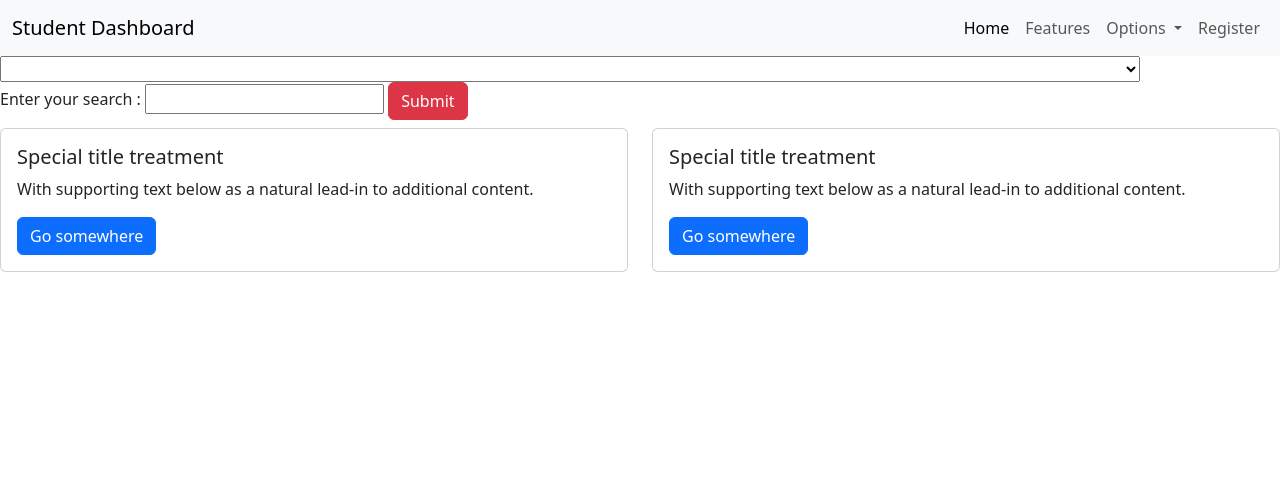
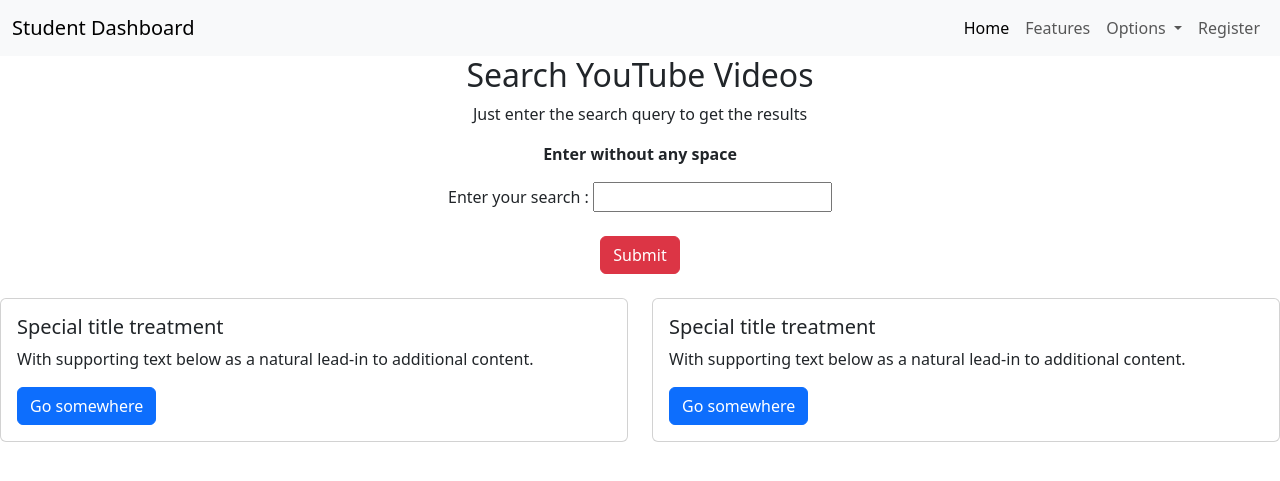
Before and after one commit to NellyJett/student-portal-application, a Django app: page /youtube in a window 1280 px wide. Shown: the top 481 px of the page. Run offline with Django 4.2, Linux system fonts and the light colour scheme; lists and menus that the app fills with data are empty.

Commit message:
reworked youtube view and youtube template

```diff
--- a/student_portal_app/templates/dashboard/youtube.html
+++ b/student_portal_app/templates/dashboard/youtube.html
@@ -2,44 +2,48 @@
 {% load static %}
 
 {% block contents %}
-<select class="text-center container">
-    <h2>Search articles in wikipedia</h2>
-    <p>Just enter the search query to obtain the result </p><b>Enter without any space</b>
+<div class="text-center container">
+    <h2>Search YouTube Videos</h2>
+    <p>Just enter the search query to get the results</p><b>Enter without any space</b>
 
-    <form action="{% url 'youtube' %}" method="POST">
+    <form action="{% url 'youtube' %}" method="POST" class="mt-3">
         {% csrf_token %}
-        {{ form }}
-        <input type="submit" class="btn btn-danger" value="Submit">
-    </form><br>
+        {{ form.as_p }}
+        <input type="submit" class="btn btn-danger mt-2" value="Submit">
+    </form>
 
-    <h3>{{input}}</h3>
-    {% for result in results %}
-    <a href="{{result.link}}" target="_blank">
-        <div class="card">
-            <div class="card-header">
-                <div class="row">
-                    <div class="col-md-5">
-                        <img src="{{result.thumbnail}}" class="img-fluid" alt="">
+    <br>
+
+    {% if results %}
+        <h3 class="mt-5">Results for: {{ input }}</h3>
+
+        <div class="row mt-4">
+            {% for result in results %}
+            <div class="col-md-6 mb-4">
+                <a href="{{ result.link }}" target="_blank" class="text-decoration-none text-dark">
+                    <div class="card h-100">
+                        <div class="row g-0">
+                            <div class="col-md-4">
+                                <img src="{{ result.thumbnail }}" class="img-fluid rounded-start" alt="Thumbnail for {{ result.title }}">
+                            </div>
+                            <div class="col-md-8">
+                                <div class="card-body">
+                                    <h5 class="card-title">{{ result.title }}</h5>
+                                    <p class="card-text">
+                                        <strong>Channel:</strong> {{ result.channel }}<br>
+                                        <strong>Description:</strong> {{ result.description }}<br>
+                                        <strong>Duration:</strong> {{ result.duration }}<br>
+                                        <strong>Views:</strong> {{ result.views }}<br>
+                                        <strong>Published:</strong> {{ result.published }}
+                                    </p>
+                                </div>
+                            </div>
+                        </div>
                     </div>
-                    <div class="col-md-7">
-                        <h3 class="p-0 m-0">{{result.title}}</h3>
-                        <b>
-                            <u>
-                                <h5 class="p-0 m-0">{{result.channel}}</h5>
-                            </u>
-                        </b>
-                        <h6 class="p-0 m-1">{{result.description}}</h6>
-                        <b>
-                            <h6 class="ml-0 mt-3">Duration: {{result.duration}}</h6>
-                            <h6 class="p-0 m-1">{{result.views}}</h6>
-                            <h6 class="p-0 m-1">{{result.published}}</h6>
-                        </b>
-                    </div>
-                </div>
+                </a>
             </div>
+            {% endfor %}
         </div>
-    </a>
-    {% endfor %}
-</select>
-
+    {% endif %}
+</div>
 {% endblock %}
--- a/student_portal_app/views.py
+++ b/student_portal_app/views.py
@@ -63,56 +63,45 @@ def wiki(request):
 
     return render(request, 'dashboard/wiki.html', {'form': form})
 
-
-# def wiki(request):
-#     if request.method == 'POST':
-#         text = request.POST['text']
-#         form = DashboardForm(request.POST)
-#         search = wikipedia.page(text)
-
-#         context = {
-#             'form':form,
-#             'title':search.title,
-#             'link':search.link,
-#             'details':search.summary
-#         }
-#         return render(request, 'dashboard/wiki.html', context)
-#     else:
-#         form = DashboardForm
-#         return render(request, 'dashboard/wiki.html', {'form':form})
-
-
 def youtube(request):
     if request.method == 'POST':
         form = DashboardForm(request.POST)
         if form.is_valid():
             text = form.cleaned_data['text']
-            video = VideoSearch(text, limit=5)
+            try:
+                # Perform YouTube search
+                video = VideosSearch(text, limit=6)
+                video_results = video.result()['result']
 
-            result_list = []
-            for i in video.result()['result']:
-                result_dict = {
-                    'input': text,
-                    'title': i.get('title'),
-                    'duration': i.get('duration'),
-                    'thumbnail': i['thumbnails'][0]['url'] if i.get('thumbnails') else '',
-                    'channel': i['channel']['name'],
-                    'link': i['link'],
-                    'views': i.get('viewCount', {}).get('short'),
-                    'published': i.get('publishedTime'),
-                    'description': ''
-                }
+                result_list = []
+                for i in video_results:
+                    result_dict = {
+                        'input': text,
+                        'title': i.get('title', 'No title'),
+                        'duration': i.get('duration', 'Unknown duration'),
+                        'thumbnail': i['thumbnails'][0]['url'] if i.get('thumbnails') else '',
+                        'channel': i['channel']['name'] if 'channel' in i else 'Unknown channel',
+                        'link': i.get('link', '#'),
+                        'views': i.get('viewCount', {}).get('short', 'Unknown views'),
+                        'published': i.get('publishedTime', 'Unknown time'),
+                        'description': ''
+                    }
 
-                # Process description snippet if available
-                desc = ''
-                if 'descriptionSnippet' in i:
-                    for j in i['descriptionSnippet']:
-                        desc += j['text']
-                    result_dict['description'] = desc
+                    # Process description snippet if available
+                    desc = ''
+                    if 'descriptionSnippet' in i:
+                        for j in i['descriptionSnippet']:
+                            desc += j.get('text', '')
+                        result_dict['description'] = desc
 
-                result_list.append(result_dict)
+                    result_list.append(result_dict)
 
-            return render(request, 'dashboard/youtube.html', {'form': form, 'results': result_list})
+                return render(request, 'dashboard/youtube.html', {'form': form, 'results': result_list})
+
+            except Exception as e:
+                # Handle exceptions such as API errors
+                error_message = f"An error occurred while fetching YouTube videos: {str(e)}"
+                return render(request, 'dashboard/youtube.html', {'form': form, 'error': error_message})
 
     else:
         form = DashboardForm()
```
